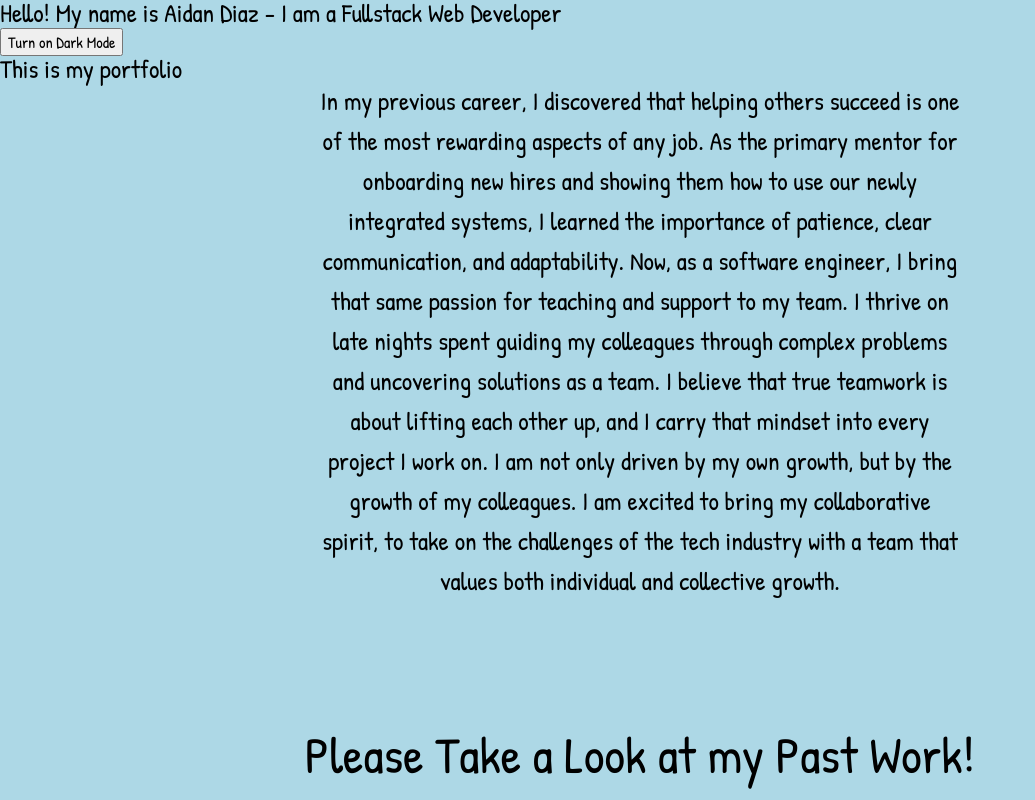
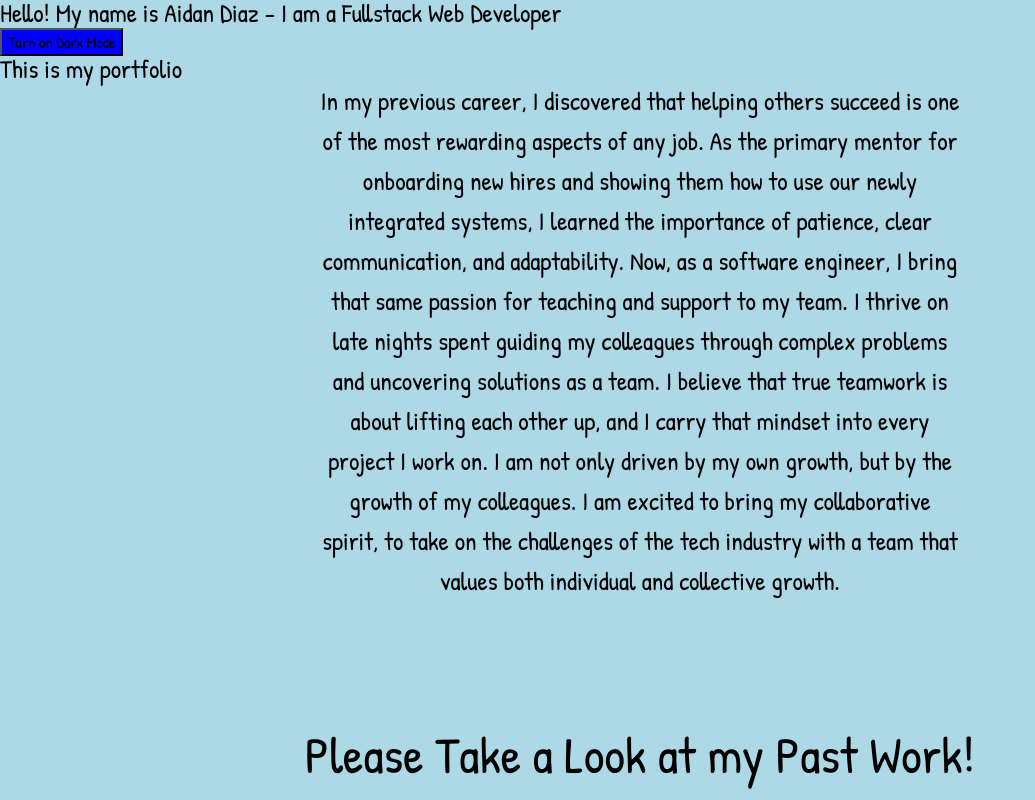
Before and after one commit to aidan-diaz/reactPortfolio, a React (Vite) app: page / in a window 1280 px wide. Shown: the top 800 px of the page, without its empty margins (0-1035 px from the left). Built offline with nearby package versions, Linux system fonts and the light colour scheme.

Commit message:
added headshot to public folder

```diff
--- a/src/components/DarkModeButton.jsx
+++ b/src/components/DarkModeButton.jsx
@@ -4,7 +4,7 @@ const DarkModeButton = ({darkMode, toggleMode}) => {
     console.log(darkMode)
 
     return (
-        <button onClick={ toggleMode }>Turn {darkMode ? 'off' : 'on'} Dark Mode</button>
+        <button className={darkMode ? 'lightMode' : 'darkMode'} onClick={ toggleMode }>Turn {darkMode ? 'off' : 'on'} Dark Mode</button>
     )
 
 }
```
Also changed, not shown: 1 other file (tests, documents, lock files or other folders).
